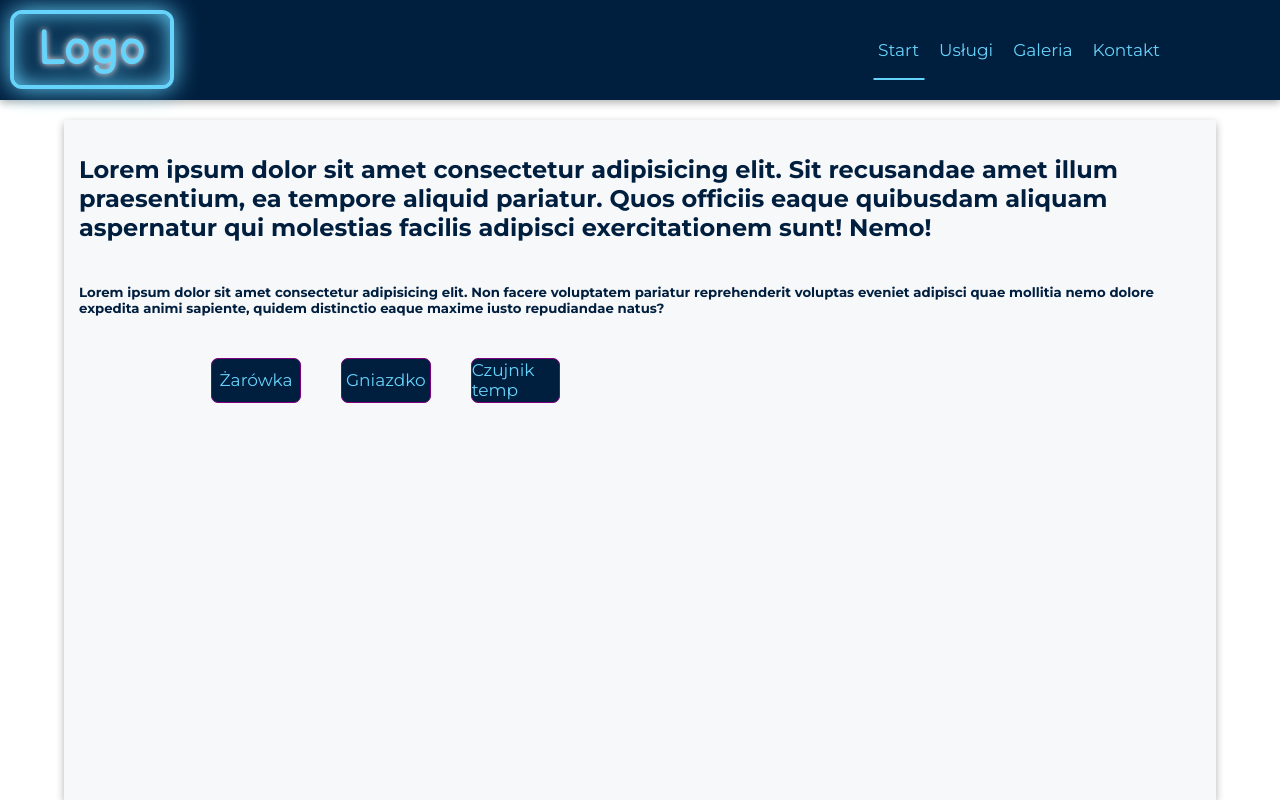
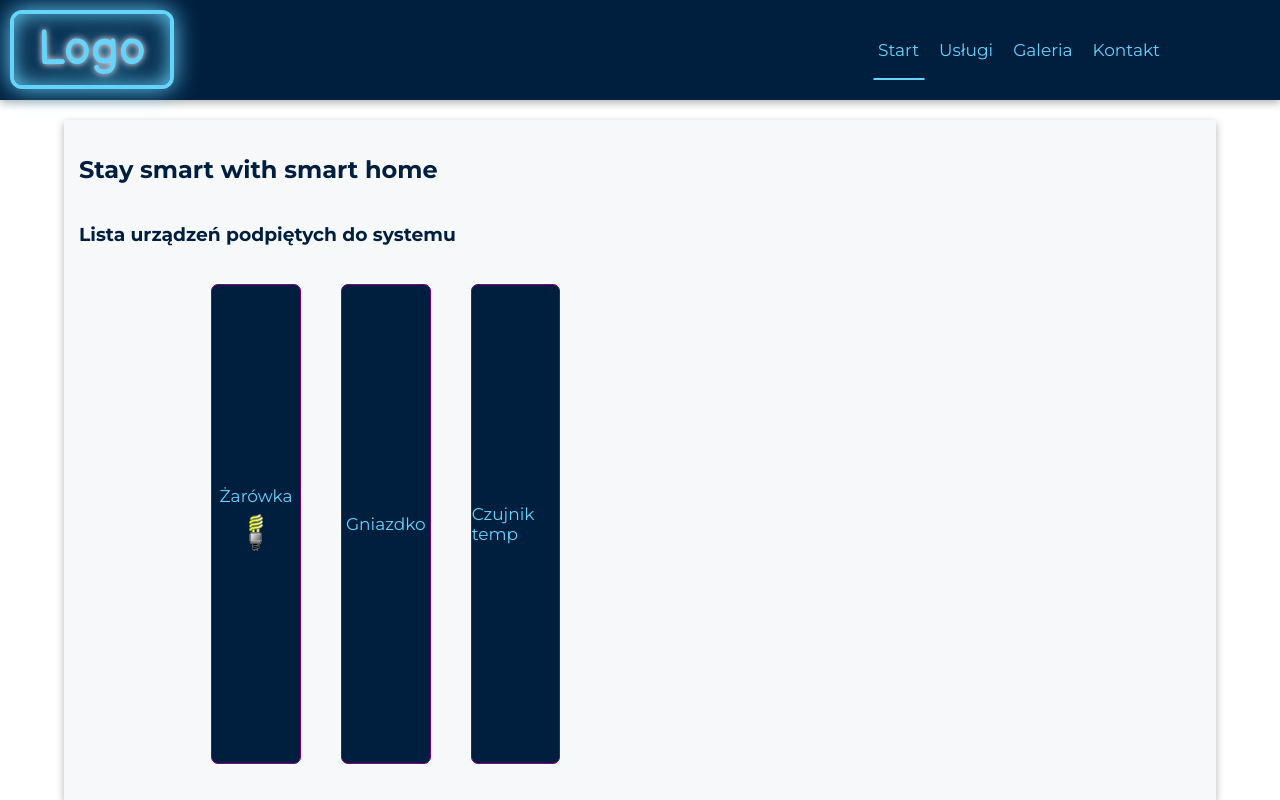
Before and after one commit to zgawronski/smart-home, a React (Create React App) app: page / in a window 1280 px wide. Built offline with nearby package versions, Linux system fonts and the light colour scheme.

Commit message:
bulb state start

```diff
--- a/src/components/organisms/MainBox/MainBox.style.ts
+++ b/src/components/organisms/MainBox/MainBox.style.ts
@@ -13,7 +13,6 @@ export const Wrapper = styled.div`
 
 export const Container = styled.div`
   display: flex;
-  flex-wrap: wrap;
   /* display: grid;
   grid-template-columns: repeat(2, 6fr);
   grid-gap: 10%; */
@@ -28,14 +27,23 @@ export const Container = styled.div`
 
 export const BoxDiv = styled.div`
   display: flex;
+  flex-direction: column;
   border: solid 1px purple;
   margin: 20px;
   max-width: 10%;
-  max-height: 10%;
+  max-height: 25 %;
   border-radius: 7px;
   background-color: ${({ theme }) => theme.colors.boxBackground};
   align-items: center;
   justify-content: center;
   font-size: ${({ theme }) => theme.fontSize.l};
   color: ${({ theme }) => theme.colors.neon};
+  transition: 0.5s ease-in-out;
+  :hover {
+    background-color: ${({ theme }) => theme.colors.lightGrey};
+    color: ${({ theme }) => theme.colors.darkBlue};
+  }
+  img {
+    margin: 0.5em;
+  }
 `;
--- a/src/components/organisms/MainBox/MainBox.tsx
+++ b/src/components/organisms/MainBox/MainBox.tsx
@@ -1,19 +1,25 @@
-import React, { FC } from 'react';
+import React, { FC, useState } from 'react';
 import { BoxDiv, Container, Wrapper } from './MainBox.style';
 
 const MainBox: FC = () => {
+  const [bulbState, setBulbState] = useState(false);
+  const turnOff = () => {
+    const bulbOn = './img/bulb_on.svg';
+    const bulbOf = './img/bulb_off.svg';
+  };
   return (
     <Wrapper>
-      <h2>
-        Lorem ipsum dolor sit amet consectetur adipisicing elit. Sit recusandae amet illum praesentium, ea tempore aliquid pariatur. Quos officiis
-        eaque quibusdam aliquam aspernatur qui molestias facilis adipisci exercitationem sunt! Nemo!
-      </h2>
-      <h5>
-        Lorem ipsum dolor sit amet consectetur adipisicing elit. Non facere voluptatem pariatur reprehenderit voluptas eveniet adipisci quae mollitia
-        nemo dolore expedita animi sapiente, quidem distinctio eaque maxime iusto repudiandae natus?
-      </h5>
+      <h2>Stay smart with smart home</h2>
+      <h3>Lista urządzeń podpiętych do systemu</h3>
       <Container>
-        <BoxDiv>Żarówka</BoxDiv>
+        <BoxDiv
+          onClick={() => {
+            turnOff();
+          }}
+        >
+          Żarówka
+          <img style={{ width: '15px' }} src="./img/bulb_on.svg" alt="no source" />
+        </BoxDiv>
         <BoxDiv>Gniazdko</BoxDiv>
         <BoxDiv>Czujnik temp</BoxDiv>
       </Container>
```
Also changed, not shown: public/img/bulb_Off.svg (added), public/img/bulb_On.svg (added).
